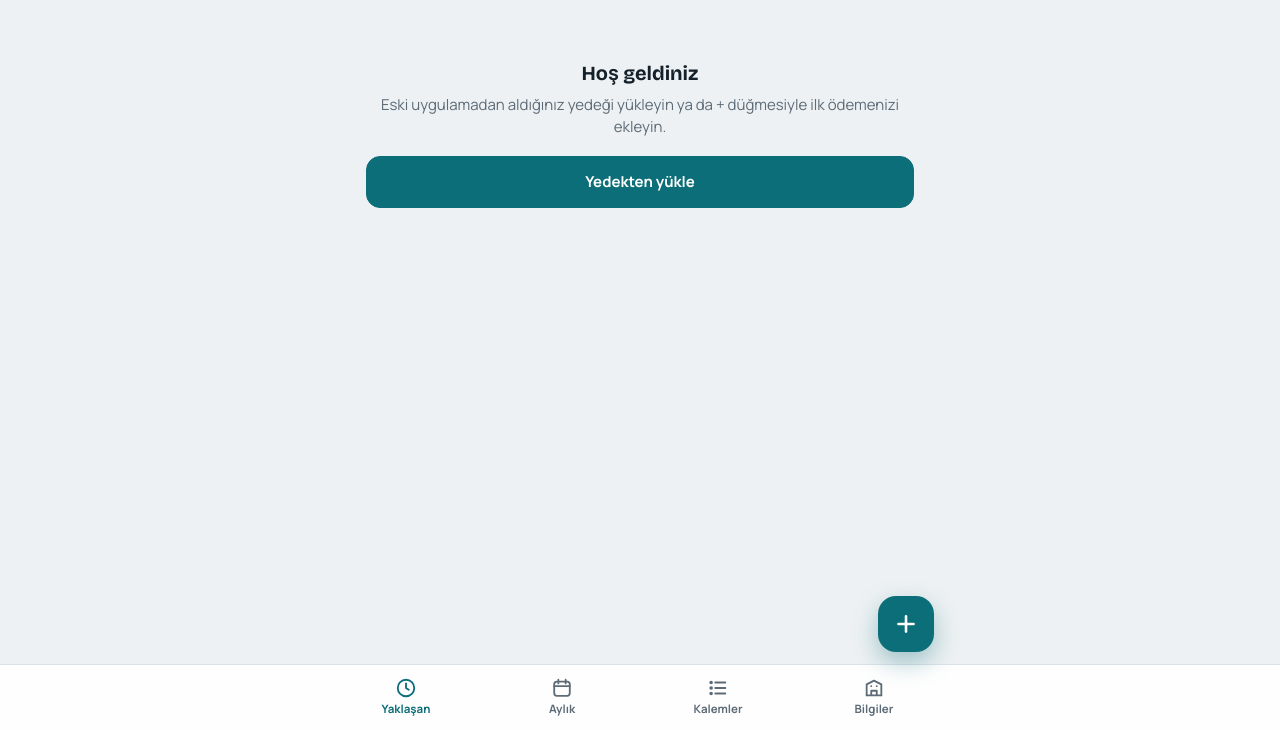
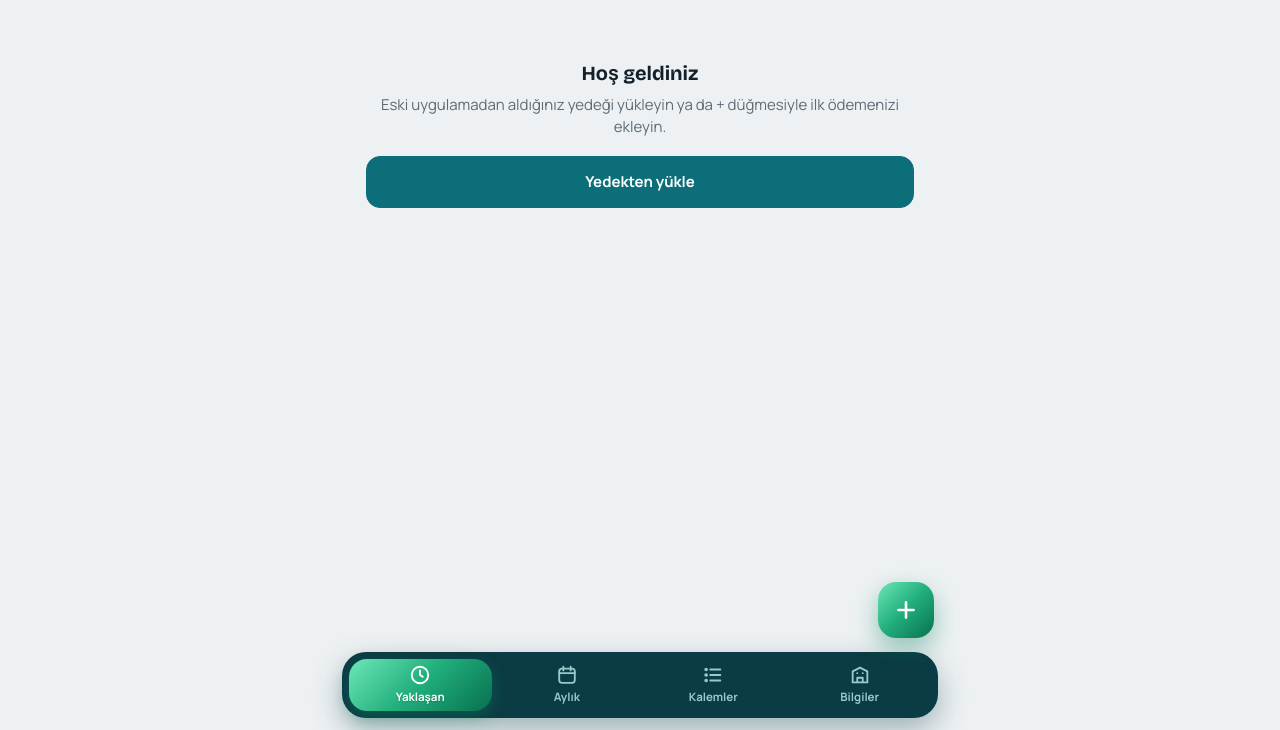
Before and after one commit to oralozden-lang/odemeler, a plain HTML site: page index.html in a window 1280 px wide. Shown: the part 70-800 px from the top of the page. Drawn offline with nearby package versions, Linux system fonts and the light colour scheme.

Commit message:
Alt sekme çubuğunu yenile: yüzen koyu petrol çubuk, degrade vurgu
Sekme çubuğu kenarlardan ayrık, özet kartıyla aynı koyu petrol renkte
yüzen bir çubuk oldu. Seçili sekme açık yeşilden koyu yeşile degrade bir
zeminle vurgulanıyor; + düğmesi de aynı degradeyi kullanıyor. Listenin son
satırı + düğmesinin altında kalmasın diye alt boşluk artırıldı. Sürüm 9.

Co-Authored-By: Claude Opus 5.5 <noreply@anthropic.com>
Claude-Session: https://claude.ai/code/session_01Fgi7A5VrJCEHsAm7YnDMdW

```diff
--- a/index.html
+++ b/index.html
@@ -20,6 +20,7 @@
   --bg:#EDF1F3; --surface:#FFFFFF; --surface-2:#F5F7F9; --ink:#14212A; --muted:#5D6B77; --line:#DCE3E8;
   --accent:#0B6E78; --accent-ink:#FFFFFF; --accent-soft:#DDF0F1;
   --hero:#0B3B44; --hero-ink:#EAF6F7; --hero-muted:#9CC7CC; --hero-track:rgba(255,255,255,.14); --hero-fill:#5FD3C9;
+  --tab-on:linear-gradient(135deg,#6EE7B7 0%,#22B07D 48%,#07704F 100%);
   --late:#C2410C; --late-soft:#FCE9DE; --ok:#15803D; --ok-soft:#DFF3E6; --warn:#B45309;
   --cat-l:42%; --cat-s:58%; --cat-bg-l:93%;
   --shadow:0 1px 2px rgba(20,33,42,.06),0 8px 24px rgba(20,33,42,.06);
@@ -35,7 +36,7 @@ button,input,select,textarea{font:inherit;color:inherit}
 button{cursor:pointer}
 :focus-visible{outline:2px solid var(--accent);outline-offset:2px;border-radius:8px}
 .num{font-variant-numeric:tabular-nums}
-.app{touch-action:pan-y pinch-zoom;max-width:620px;margin:0 auto;min-height:100%;padding:calc(env(safe-area-inset-top) + 14px) 16px calc(env(safe-area-inset-bottom) + 96px)}
+.app{touch-action:pan-y pinch-zoom;max-width:620px;margin:0 auto;min-height:100%;padding:calc(env(safe-area-inset-top) + 14px) 16px calc(env(safe-area-inset-bottom) + 164px)}
 header.top{display:flex;align-items:center;justify-content:space-between;gap:12px;padding:4px 2px 14px}
 header.top h1{font-family:var(--font-display);font-size:26px;letter-spacing:-.01em;margin:0;line-height:1.1;text-wrap:balance}
 header.top .date{color:var(--muted);font-size:13px;font-weight:500;margin-top:2px}
@@ -111,12 +112,14 @@ header.top .date{color:var(--muted);font-size:13px;font-weight:500;margin-top:2p
 .stat b{display:block;font-size:18px;font-family:var(--font-display);margin-top:2px}
 
 /* bottom nav + fab */
-nav.tabs{position:fixed;left:0;right:0;bottom:0;background:color-mix(in srgb,var(--surface) 92%,transparent);backdrop-filter:blur(14px);-webkit-backdrop-filter:blur(14px);border-top:1px solid var(--line);padding:6px 12px calc(env(safe-area-inset-bottom) + 6px);z-index:20}
-nav.tabs .in{max-width:620px;margin:0 auto;display:grid;grid-template-columns:repeat(4,1fr);gap:4px}
-nav.tabs button{border:0;background:transparent;display:grid;justify-items:center;gap:2px;padding:6px 0;font-size:11.5px;font-weight:700;color:var(--muted);border-radius:12px}
+/* floating dark petrol bar, the selected tab lit with a light-to-dark green gradient */
+nav.tabs{position:fixed;left:12px;right:12px;bottom:calc(env(safe-area-inset-bottom) + 12px);max-width:596px;margin:0 auto;background:var(--hero);border-radius:24px;padding:7px;box-shadow:0 12px 30px rgba(11,59,68,.35);z-index:20}
+nav.tabs .in{display:grid;grid-template-columns:repeat(4,1fr);gap:4px}
+nav.tabs button{border:0;background:transparent;display:grid;justify-items:center;align-content:center;gap:3px;height:52px;padding:0;font-size:11.5px;font-weight:700;color:var(--hero-muted);border-radius:18px;transition:color .25s,background .25s,box-shadow .25s}
 nav.tabs button svg{width:22px;height:22px}
-nav.tabs button[aria-current="page"]{color:var(--accent)}
-.fab{position:fixed;right:max(16px,calc(50% - 294px));bottom:calc(env(safe-area-inset-bottom) + 78px);width:56px;height:56px;border-radius:18px;border:0;background:var(--accent);color:var(--accent-ink);display:grid;place-items:center;box-shadow:0 10px 24px rgba(11,110,120,.35);z-index:21}
+nav.tabs button[aria-current="page"]{color:#fff;background:var(--tab-on);box-shadow:0 6px 16px rgba(8,127,91,.45);font-weight:800;text-shadow:0 1px 1px rgba(0,0,0,.18)}
+nav.tabs button:focus-visible{outline-color:var(--hero-fill)}
+.fab{position:fixed;right:max(16px,calc(50% - 294px));bottom:calc(env(safe-area-inset-bottom) + 92px);width:56px;height:56px;border-radius:18px;border:0;background:var(--tab-on);color:#fff;display:grid;place-items:center;box-shadow:0 10px 24px rgba(8,127,91,.4);z-index:21}
 .fab svg{width:26px;height:26px}
 
 /* sheet */
@@ -150,7 +153,7 @@ nav.tabs button[aria-current="page"]{color:var(--accent)}
 .paidbox svg{width:18px;height:18px}
 
 /* toast + states */
-.toast{position:fixed;left:50%;transform:translateX(-50%);bottom:calc(env(safe-area-inset-bottom) + 148px);background:var(--ink);color:var(--bg);border-radius:14px;padding:10px 10px 10px 16px;display:flex;align-items:center;gap:12px;font-size:14px;font-weight:600;z-index:50;box-shadow:0 10px 30px rgba(0,0,0,.25);max-width:calc(100% - 32px);animation:up .2s ease}
+.toast{position:fixed;left:50%;transform:translateX(-50%);bottom:calc(env(safe-area-inset-bottom) + 160px);background:var(--ink);color:var(--bg);border-radius:14px;padding:10px 10px 10px 16px;display:flex;align-items:center;gap:12px;font-size:14px;font-weight:600;z-index:50;box-shadow:0 10px 30px rgba(0,0,0,.25);max-width:calc(100% - 32px);animation:up .2s ease}
 .toast button{border:0;background:transparent;color:var(--hero-fill);font-weight:800;padding:6px 8px}
 .state{text-align:center;padding:48px 20px;color:var(--muted)}
 .state h2{font-family:var(--font-display);color:var(--ink);margin:0 0 6px;font-size:20px}
@@ -289,7 +292,7 @@ const DEFAULT_CATS = [
   {id:"diger",    label:"Diğer",         h:210, kind:"variable"}
 ];
 // Shown at the bottom of the ⋯ menu. Keep equal to the number in sw.js VERSION.
-const APP_VERSION = 8;
+const APP_VERSION = 9;
 const KIND_LABEL = {fixed:"Sabit tutar", variable:"Her ay değişir"};
 const MS = ["Oca","Şub","Mar","Nis","May","Haz","Tem","Ağu","Eyl","Eki","Kas","Ara"];
 const ML = ["Ocak","Şubat","Mart","Nisan","Mayıs","Haziran","Temmuz","Ağustos","Eylül","Ekim","Kasım","Aralık"];
--- a/sw.js
+++ b/sw.js
@@ -1,6 +1,6 @@
 // Ödemeler service worker: keeps the app usable offline.
 // Bump VERSION whenever index.html, sw.js or the icons change: that is what tells an open app a new version is ready.
-const VERSION = "odemeler-v8";
+const VERSION = "odemeler-v9";
 const SHELL = ["./", "index.html", "manifest.webmanifest", "icons/icon-192.png", "icons/icon-512.png", "icons/maskable-512.png", "icons/apple-touch-icon.png"];
 const PAGE = "index.html";
 const NET_WAIT = 3500;  // on a weak connection, show the saved copy after this many ms rather than a blank screen
```
